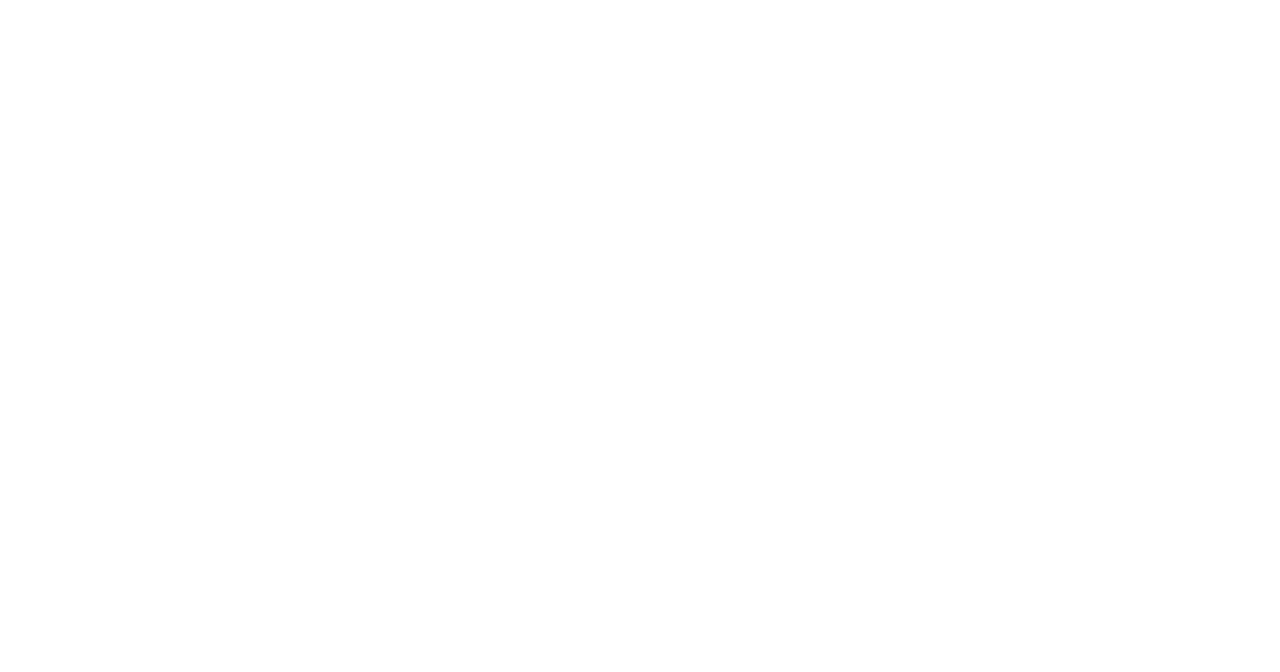
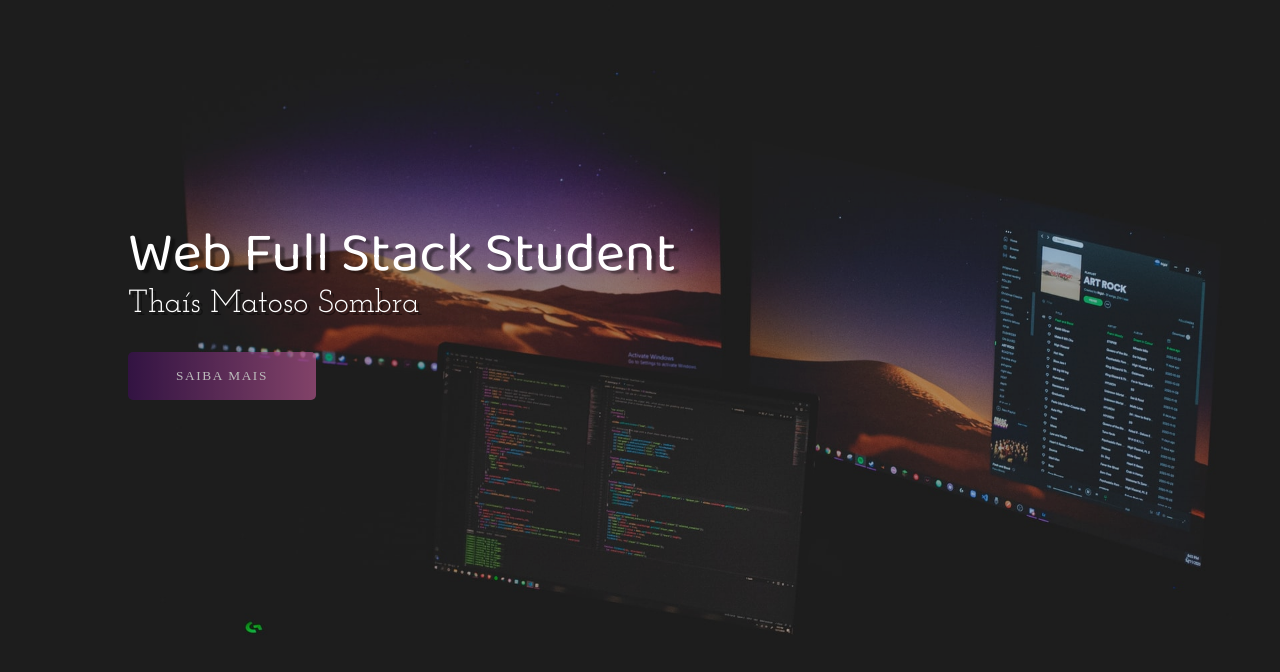
Before and after one commit to tshadz/portifolio-HTML-CSS-JS, a plain HTML site: page index.html in a window 1280 px wide. Drawn offline with Linux system fonts and the light colour scheme.

Commit message:
Estilização banner e button header

```diff
--- a/index.html
+++ b/index.html
@@ -5,13 +5,26 @@
     <meta http-equiv="X-UA-Compatible" content="IE=edge">
     <meta name="viewport" content="width=device-width, initial-scale=1.0">
     <link rel = "stylesheet" href="style.css">
-    <link rel="apple-touch-icon" sizes="180x180" href="/apple-touch-icon.png">
-    <link rel="icon" type="image/png" sizes="32x32" href="/favicon-32x32.png">
-    <link rel="icon" type="image/png" sizes="16x16" href="/favicon-16x16.png">
+    <link rel="apple-touch-icon" sizes="180x180" href="imagens/apple-touch-icon.png">
+    <link rel="icon" type="image/png" sizes="32x32" href="imagens/favicon-32x32.png">
+    <link rel="icon" type="image/png" sizes="16x16" href="imagens/favicon-16x16.png">
     <link rel="manifest" href="/site.webmanifest">
-    <title>Portifólio</title>
+    <title>Portfólio</title>
 </head>
 <body>
 
+    <div class="container">
+        <header>
+            <div class="img-wrapper">
+                <img src="imagens/bg.jpg" alt="background">
+            </div>
+            <div class="banner">
+                <h1>Web Full Stack Student</h1>
+                <p>Thaís Matoso Sombra</p>
+                <button>Saiba mais</button>
+            </div>
+        </header>
+    </div>
+
 </body>
 </html>
--- a/style.css
+++ b/style.css
@@ -1,3 +1,71 @@
 @import url('https://fonts.googleapis.com/css2?family=Baloo+Da+2:wght@400;500;600;700&family=Josefin+Slab:ital,wght@0,300;0,400;0,600;0,700;1,300;1,600&family=Mulish:ital,wght@0,200;0,300;0,400;0,500;1,200;1,300;1,400&display=swap');
 
 @import url('https://cdnjs.cloudflare.com/ajax/libs/font-awesome/5.15.3/css/all.min.css');
+
+*{
+    margin: 0;
+    padding: 0;
+}
+
+header{
+    width: 100%;
+    height: 100vh;
+    overflow: hidden;
+    position: relative;
+}
+
+.img-wrapper{
+    width: 100%;
+    height: 100%;
+    overflow: hidden;
+    background-color: rgba(0,0,0,0.8);
+}
+
+.img-wrapper img{
+    width: 100%;
+    height: 100%;
+    object-fit: cover;
+    opacity: 0.8;
+}
+
+.banner{
+    position: absolute;
+    top: 30%;
+    left: 10%;
+}
+
+.banner h1{
+    color:white;
+    font-size: 3.5rem;
+    font-family: "Baloo Da 2", serif;
+    font-weight: 200;
+    text-shadow: .3rem .2rem 2px rgba(0,0,0,0.4);
+    line-height: 2rem;
+    margin-bottom:1rem;
+}
+
+.banner p{
+    font-family: "Josefin Slab", serif;
+    color:white;
+    font-size: 2rem;
+    text-shadow: .2rem .2rem rgba(0,0,0,0.4);
+    margin-bottom: 2rem;
+}
+
+.banner button{
+    font-family: "Muli", serif;
+    color: rgb(255, 255, 255);
+    text-transform: uppercase;
+    letter-spacing: .1rem;
+    background: #ad5389;  /* fallback for old browsers */
+    background: -webkit-linear-gradient(to right, #3c1053, #ad5389);  /* Chrome 10-25, Safari 5.1-6 */
+    background: linear-gradient(to right, #3c1053, #ad5389); /* W3C, IE 10+/ Edge, Firefox 16+, Chrome 26+, Opera 12+, Safari 7+ */
+    padding: 1rem 3rem;
+    border: none;
+    border-radius: 5px;
+    opacity: 0.7;
+}
+
+.banner button:hover{
+    opacity: 1;
+}
```
Also changed, not shown: favicon.ico (renamed from icon/favicon.ico), icon/site.webmanifest (deleted), imagens/about.txt (renamed from icon/about.txt), imagens/android-chrome-192x192.png (renamed from icon/android-chrome-192x192.png), imagens/android-chrome-512x512.png (renamed from icon/android-chrome-512x512.png), imagens/apple-touch-icon.png (renamed from icon/apple-touch-icon.png), imagens/bg.jpg (added), imagens/favicon-16x16.png (renamed from icon/favicon-16x16.png), imagens/favicon-32x32.png (renamed from icon/favicon-32x32.png), imagens/site.webmanifest (added).
